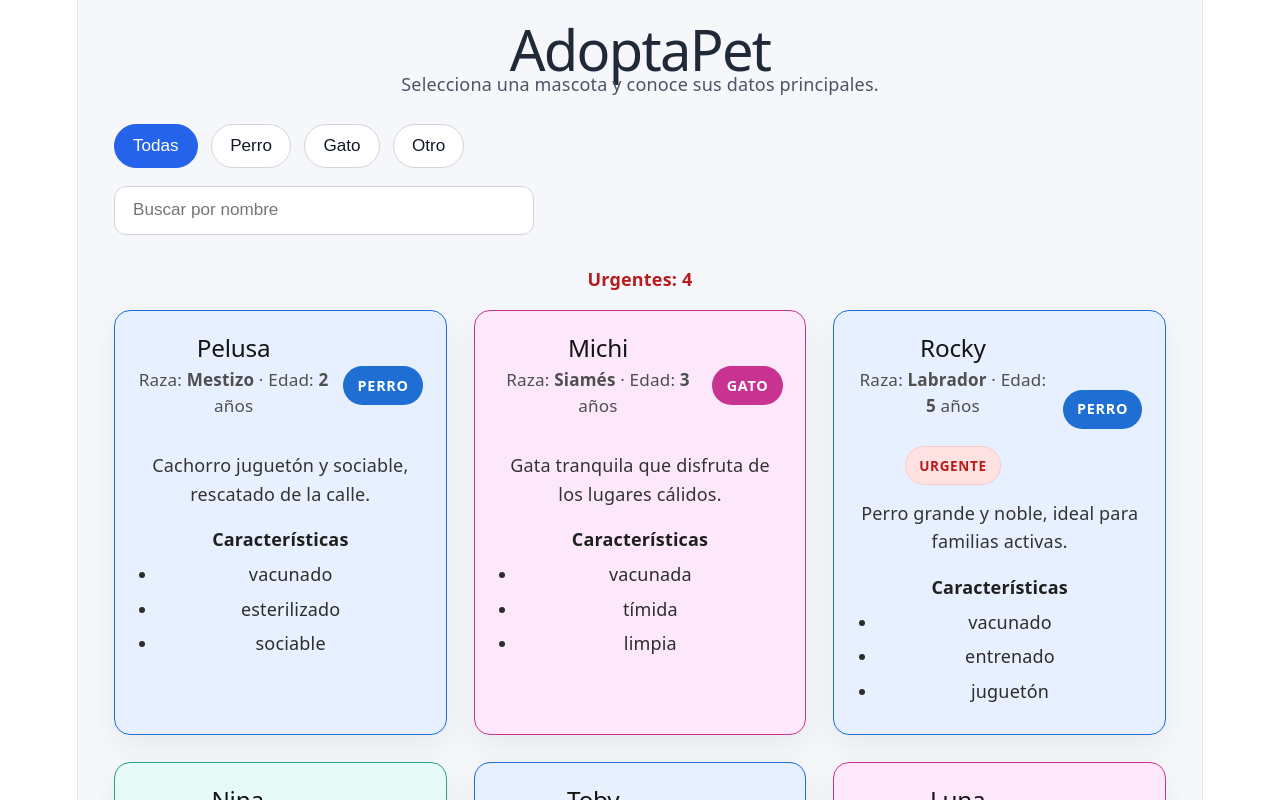
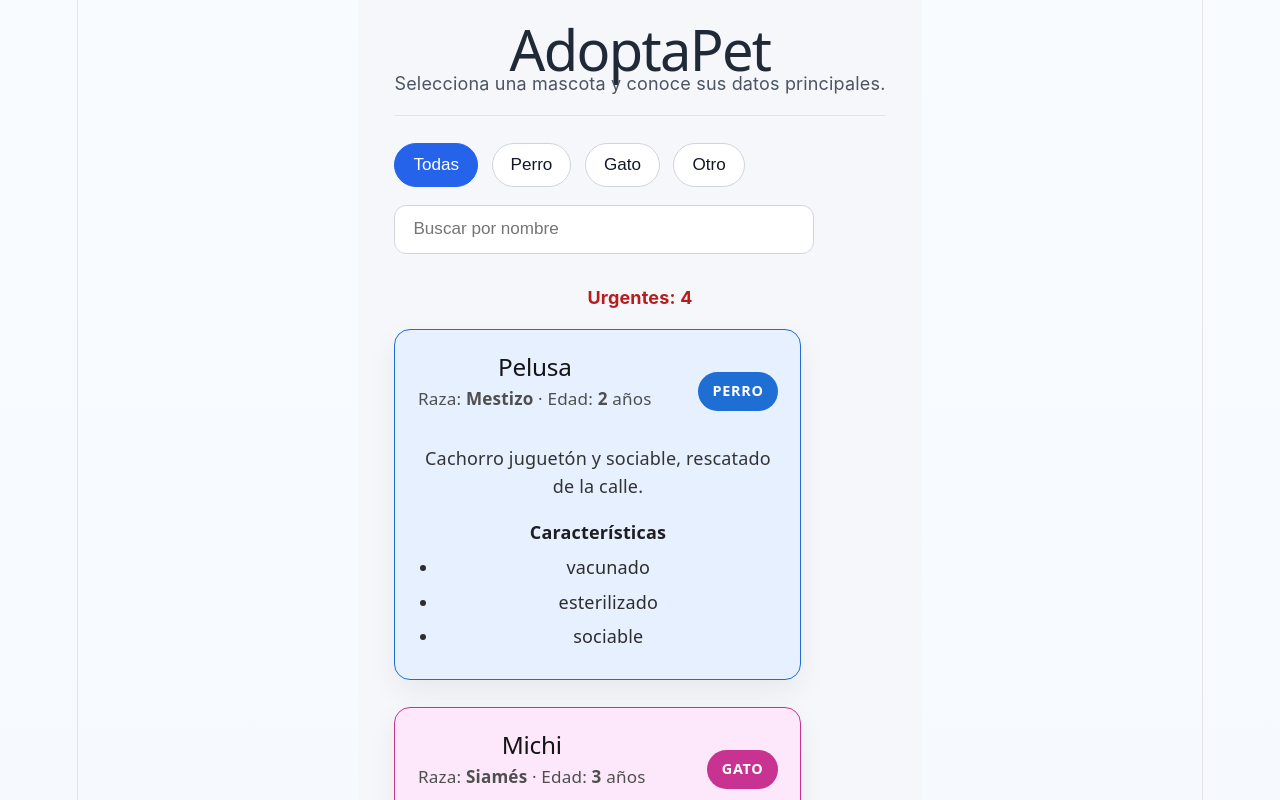
Before and after one commit to phipee/adoptapet-react, a React (Vite) app: page / in a window 1280 px wide. Shown: the top 800 px of the page. Built offline with nearby package versions, Linux system fonts and the light colour scheme.

Commit message:
6.- retoques visuales simples(sobreposicionamiento de texto)

```diff
--- a/src/App.css
+++ b/src/App.css
@@ -1,3 +1,42 @@
+:root {
+  color-scheme: light;
+  color: #111827;
+  background: #f3f7fb;
+  font-family: Inter, system-ui, sans-serif;
+}
+
+html,
+body {
+  min-height: 100%;
+  margin: 0;
+  background: linear-gradient(180deg, #f8fbff 0%, #eef3f9 100%);
+  color: #111827;
+}
+
+body {
+  -webkit-font-smoothing: antialiased;
+  -moz-osx-font-smoothing: grayscale;
+}
+
+button {
+  transition: transform 0.18s ease, box-shadow 0.18s ease;
+}
+
+button:hover {
+  transform: translateY(-1px);
+  box-shadow: 0 10px 24px rgba(15, 23, 42, 0.08);
+}
+
+input {
+  transition: box-shadow 0.18s ease, border-color 0.18s ease;
+}
+
+input:focus {
+  outline: none;
+  box-shadow: 0 0 0 3px rgba(59, 130, 246, 0.18);
+  border-color: #93c5fd;
+}
+
 .counter {
   font-size: 16px;
   padding: 5px 10px;
--- a/src/App.jsx
+++ b/src/App.jsx
@@ -8,10 +8,14 @@ const pageStyle = {
   padding: '2rem',
   backgroundColor: '#f5f7fb',
   minHeight: '100vh',
+  maxWidth: '1180px',
+  margin: '0 auto',
 }
 
 const headerStyle = {
   marginBottom: '1.5rem',
+  paddingBottom: '1rem',
+  borderBottom: '1px solid rgba(15, 23, 42, 0.08)',
 }
 
 const titleStyle = {
```
